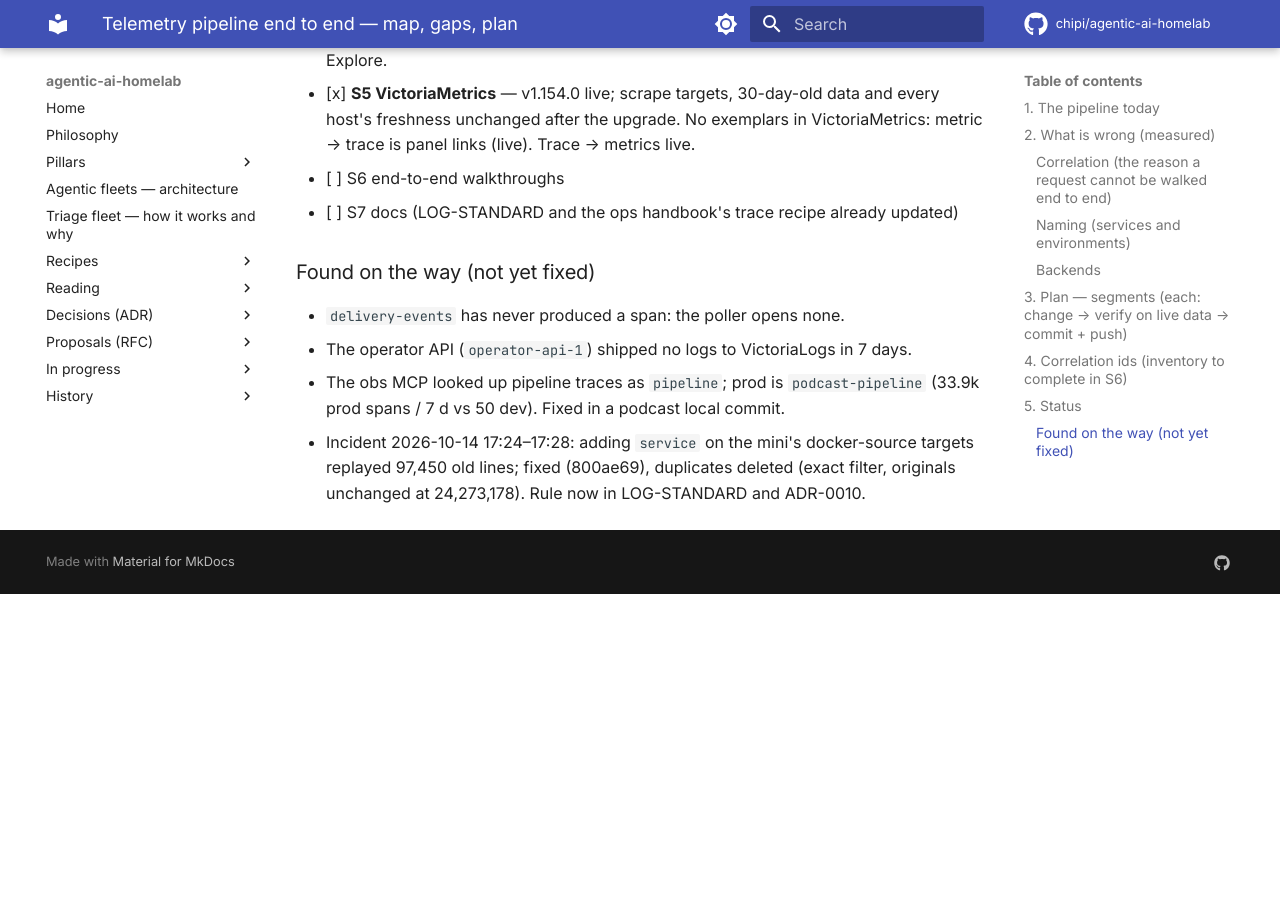
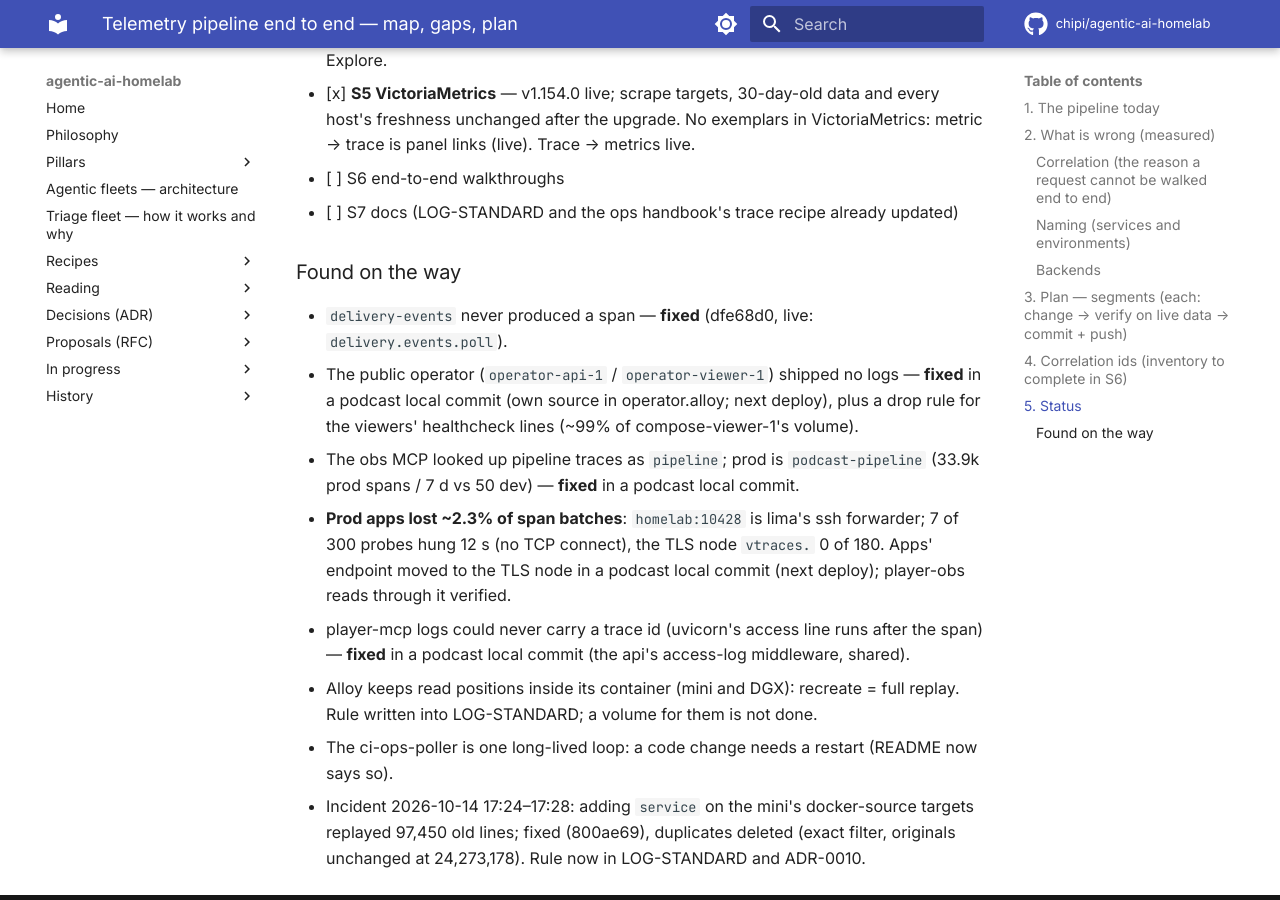
Before and after one commit to chipi/agentic-ai-homelab, an MkDocs documentation site: the page built from docs/wip/otel-pipeline-end-to-end.md, in a window 1280 px wide and 900 px high, scrolled down 5080 px. Built offline with MkDocs 1.6.1 and Material for MkDocs 9.7.7, drawn with Linux system fonts in a browser that asks for light colours; comment, search, counter and statistics services are not loaded; before the commit the page ends 5674 px from its top, so only the background shows below that.

Commit message:
docs(observability): remote senders use the TLS nodes; plan's found-on-the-way updated
The mini's host ports are lima's ssh forwarder (7 of 300 prod OTLP posts hung,
TLS node 0 of 180, 2026-10-14).

Co-Authored-By: Claude Opus 5.5 <noreply@anthropic.com>
Claude-Session: https://claude.ai/code/session_014bbkxiiQPVcyVhqyDTsbqc

```diff
--- a/docs/wip/otel-pipeline-end-to-end.md
+++ b/docs/wip/otel-pipeline-end-to-end.md
@@ -120,12 +120,22 @@ front-ends and sends trace headers cross-origin; listed so it isn't a silent gap
 - [ ] S6 end-to-end walkthroughs
 - [ ] S7 docs (LOG-STANDARD and the ops handbook's trace recipe already updated)
 
-### Found on the way (not yet fixed)
+### Found on the way
 
-- `delivery-events` has never produced a span: the poller opens none.
-- The operator API (`operator-api-1`) shipped no logs to VictoriaLogs in 7 days.
-- The obs MCP looked up pipeline traces as `pipeline`; prod is `podcast-pipeline`
-  (33.9k prod spans / 7 d vs 50 dev). Fixed in a podcast local commit.
+- `delivery-events` never produced a span — **fixed** (dfe68d0, live: `delivery.events.poll`).
+- The public operator (`operator-api-1` / `operator-viewer-1`) shipped no logs — **fixed** in a
+  podcast local commit (own source in operator.alloy; next deploy), plus a drop rule for the
+  viewers' healthcheck lines (~99% of compose-viewer-1's volume).
+- The obs MCP looked up pipeline traces as `pipeline`; prod is `podcast-pipeline` (33.9k prod
+  spans / 7 d vs 50 dev) — **fixed** in a podcast local commit.
+- **Prod apps lost ~2.3% of span batches**: `homelab:10428` is lima's ssh forwarder; 7 of 300
+  probes hung 12 s (no TCP connect), the TLS node `vtraces.` 0 of 180. Apps' endpoint moved to
+  the TLS node in a podcast local commit (next deploy); player-obs reads through it verified.
+- player-mcp logs could never carry a trace id (uvicorn's access line runs after the span) —
+  **fixed** in a podcast local commit (the api's access-log middleware, shared).
+- Alloy keeps read positions inside its container (mini and DGX): recreate = full replay.
+  Rule written into LOG-STANDARD; a volume for them is not done.
+- The ci-ops-poller is one long-lived loop: a code change needs a restart (README now says so).
 - Incident 2026-10-14 17:24–17:28: adding `service` on the mini's docker-source targets
   replayed 97,450 old lines; fixed (800ae69), duplicates deleted (exact filter, originals
   unchanged at 24,273,178). Rule now in LOG-STANDARD and ADR-0010.
```
Also changed, not shown: docs/recipes/agent-access.md (+4 -0 lines), docs/recipes/observability-endpoints.md (+7 -0 lines).
